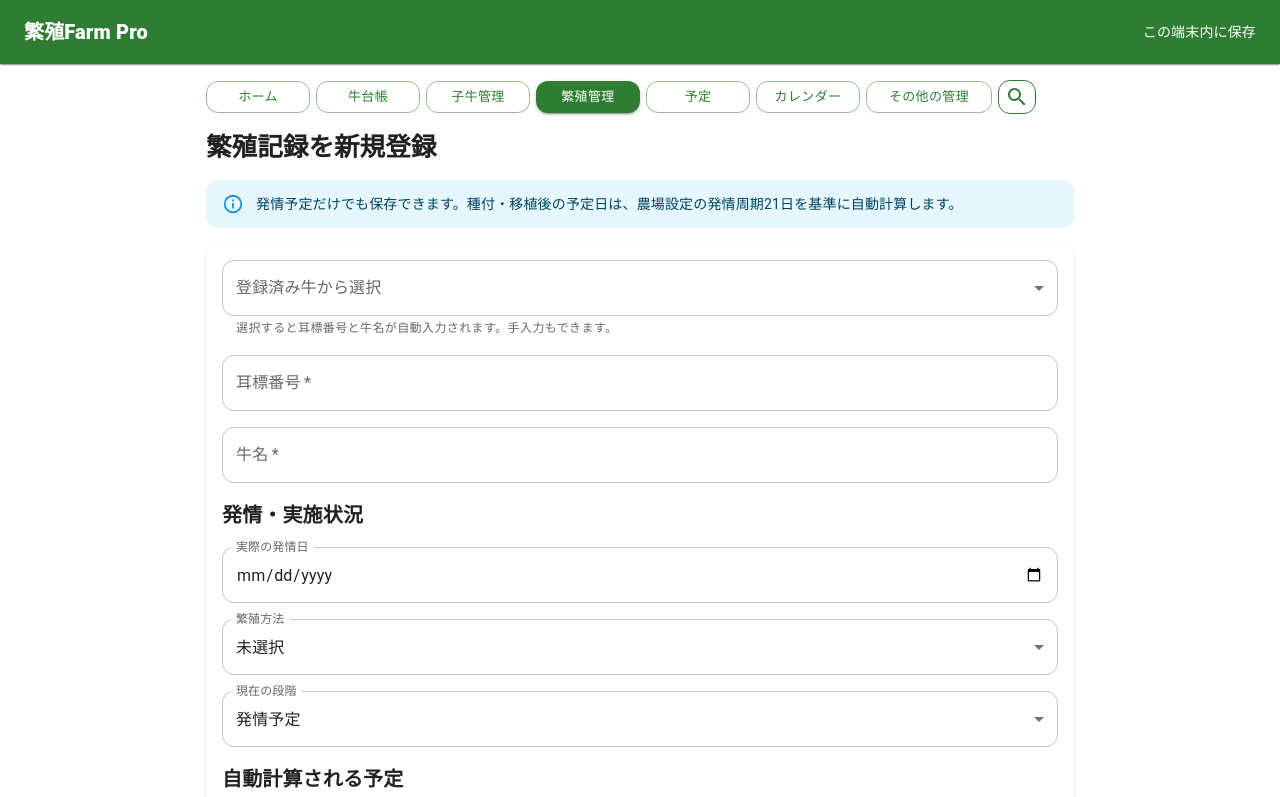
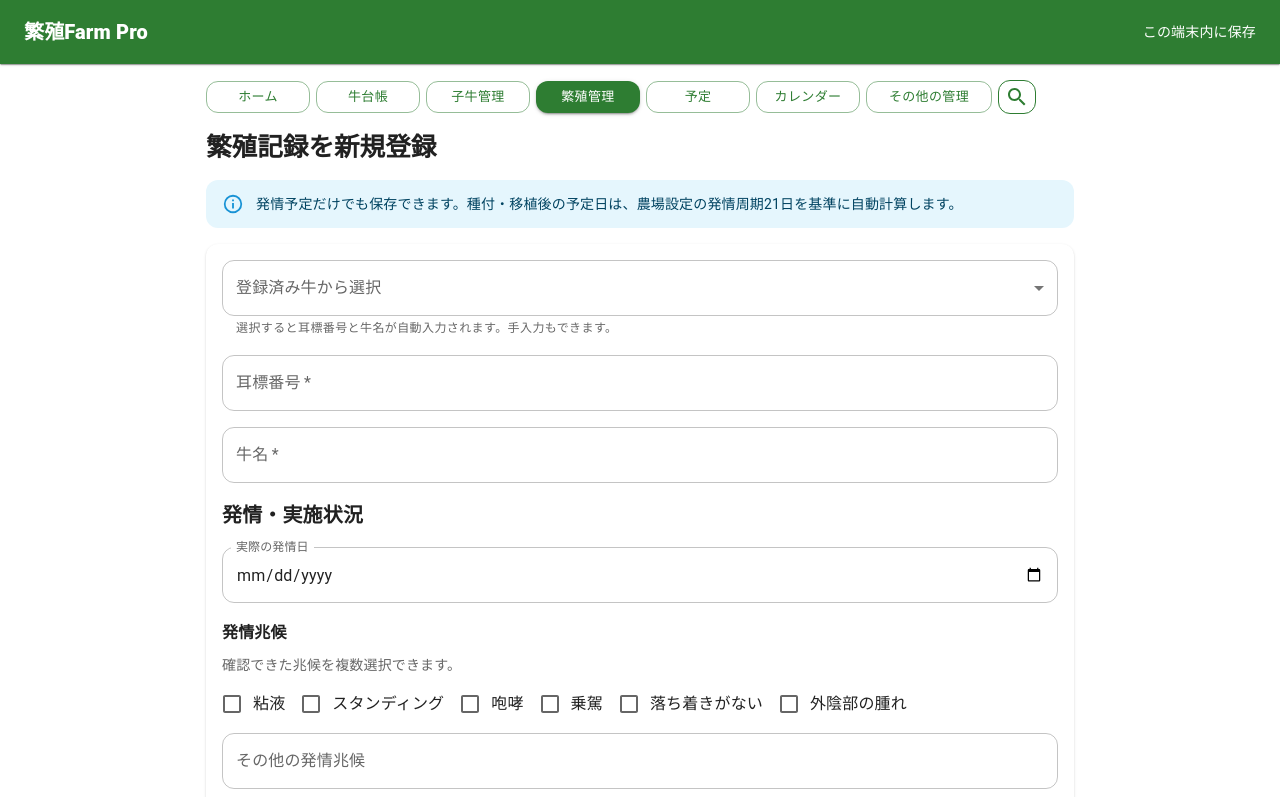
Before and after one commit to farmpro-iwate/FarmPro, a React (Vite) app in the folder client/: page /breedings/new in a window 1280 px wide. Shown: the top 797 px of the page. Built offline with nearby package versions, Linux system fonts and the light colour scheme.

Commit message:
Add estrus signs to breeding records

```diff
--- a/client/src/pages/BreedingForm.tsx
+++ b/client/src/pages/BreedingForm.tsx
@@ -1,6 +1,6 @@
 import { useEffect, useState } from 'react';
 import { useNavigate, useParams, useSearchParams, Link as RouterLink } from 'react-router-dom';
-import { Alert, Button, Card, CardContent, MenuItem, Stack, TextField, Typography } from '@mui/material';
+import { Alert, Button, Card, CardContent, Checkbox, FormControlLabel, MenuItem, Stack, TextField, Typography } from '@mui/material';
 import { BreedingInput } from '../types/breeding';
 import { createBreeding, getBreeding, updateBreeding } from '../services/breedingApi';
 import {
@@ -126,6 +126,54 @@ export function BreedingForm({ mode }: Props) {
 
         <Typography variant="h6" fontWeight={800}>発情・実施状況</Typography>
         <TextField label="実際の発情日" type="date" value={form.heatDate} onChange={(e) => setValue('heatDate', e.target.value)} InputLabelProps={{ shrink: true }} fullWidth />
+      <Stack spacing={1}>
+        <Typography variant="subtitle1" fontWeight={700}>
+          発情兆候
+        </Typography>
+
+        <Typography variant="body2" color="text.secondary">
+          確認できた兆候を複数選択できます。
+        </Typography>
+
+        <Stack direction={{ xs: 'column', sm: 'row' }} flexWrap="wrap">
+          {[
+            '粘液',
+            'スタンディング',
+            '咆哮',
+            '乗駕',
+            '落ち着きがない',
+            '外陰部の腫れ',
+          ].map((sign) => (
+            <FormControlLabel
+              key={sign}
+              label={sign}
+              control={
+                <Checkbox
+                  checked={(form.estrusSigns ?? []).includes(sign)}
+                  onChange={(event) => {
+                    setForm((prev) => {
+                      const current = prev.estrusSigns ?? [];
+                      const estrusSigns = event.target.checked
+                        ? [...current, sign]
+                        : current.filter((item) => item !== sign);
+
+                      return { ...prev, estrusSigns };
+                    });
+                  }}
+                />
+              }
+            />
+          ))}
+        </Stack>
+
+        <TextField
+          label="その他の発情兆候"
+          value={form.estrusSignsOther ?? ''}
+          onChange={(event) => setValue('estrusSignsOther', event.target.value)}
+          placeholder="例：食欲低下、尾を上げる、他牛への接近など"
+          fullWidth
+        />
+      </Stack>
         <TextField label="繁殖方法" select value={form.breedingMethod} onChange={(e) => setValue('breedingMethod', e.target.value)} fullWidth>
           <MenuItem value="未選択">未選択</MenuItem><MenuItem value="種付">種付</MenuItem><MenuItem value="受精卵移植">受精卵移植</MenuItem>
         </TextField>
--- a/client/src/types/breeding.ts
+++ b/client/src/types/breeding.ts
@@ -32,6 +32,8 @@ export type Breeding = {
   pregnancyResult: string;
   recheckExpectedDate: string;
   expectedCalvingDate: string;
+  estrusSigns?: string[];
+  estrusSignsOther?: string;
   note: string;
   createdAt?: string;
   updatedAt?: string;
```
